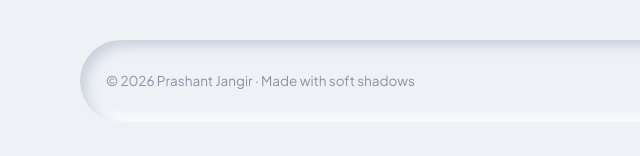
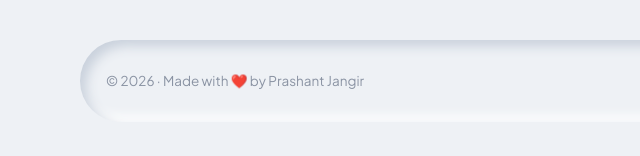
Before and after one commit to prashantjangir-git-hub/prashantjangir-git-hub, a plain HTML site: page index.html in a window 1280 px wide. Shown: the part 4346-4502 px from the top of the page, 0-640 px from the left. Drawn offline with Linux system fonts and the light colour scheme.

Commit message:
Update footer text with new design

```diff
--- a/index.html
+++ b/index.html
@@ -677,7 +677,7 @@
   <footer>
     <div class="container">
       <div class="foot">
-        <span>© <span id="year"></span> Prashant Jangir · Made with soft shadows</span>
+        <span>© <span id="year"></span> · Made with ❤️ by Prashant Jangir</span>
         <a class="top-btn" href="#home" aria-label="Back to top">
           <svg viewBox="0 0 24 24" aria-hidden="true"><path d="M12 4a1 1 0 0 1 .7.3l6 6a1 1 0 0 1-1.4 1.4L13 7.42V19a1 1 0 1 1-2 0V7.41L6.7 11.7a1 1 0 0 1-1.4-1.4l6-6A1 1 0 0 1 12 4Z"/></svg>
         </a>
```
